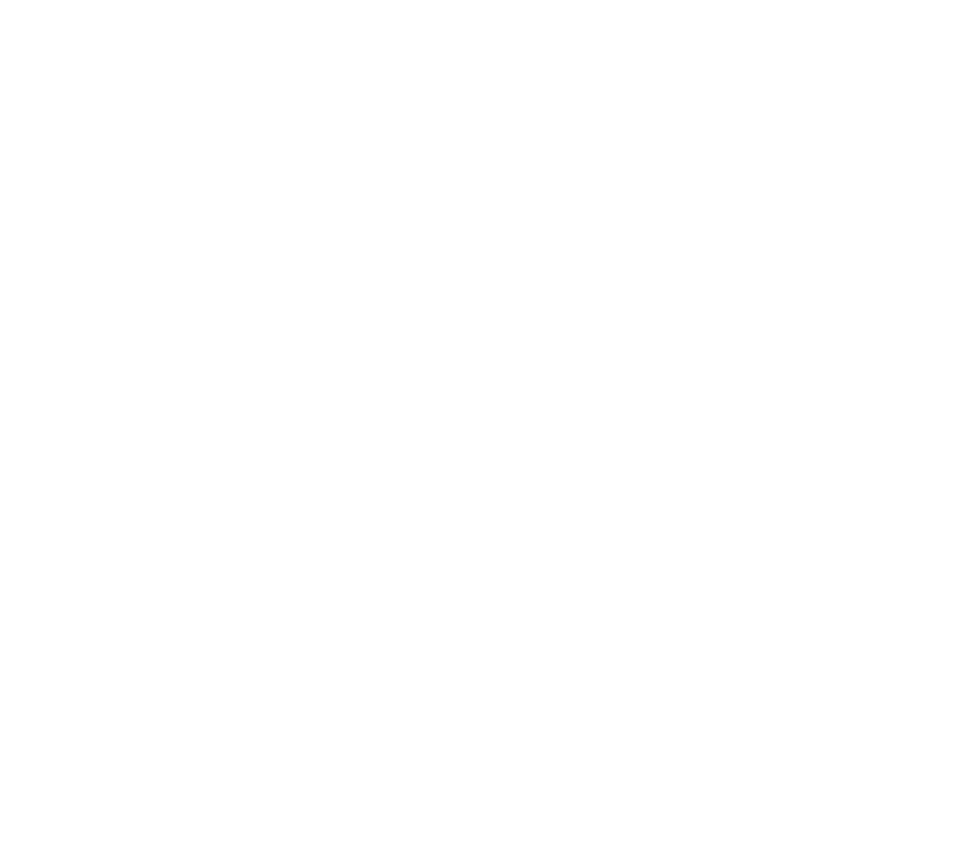
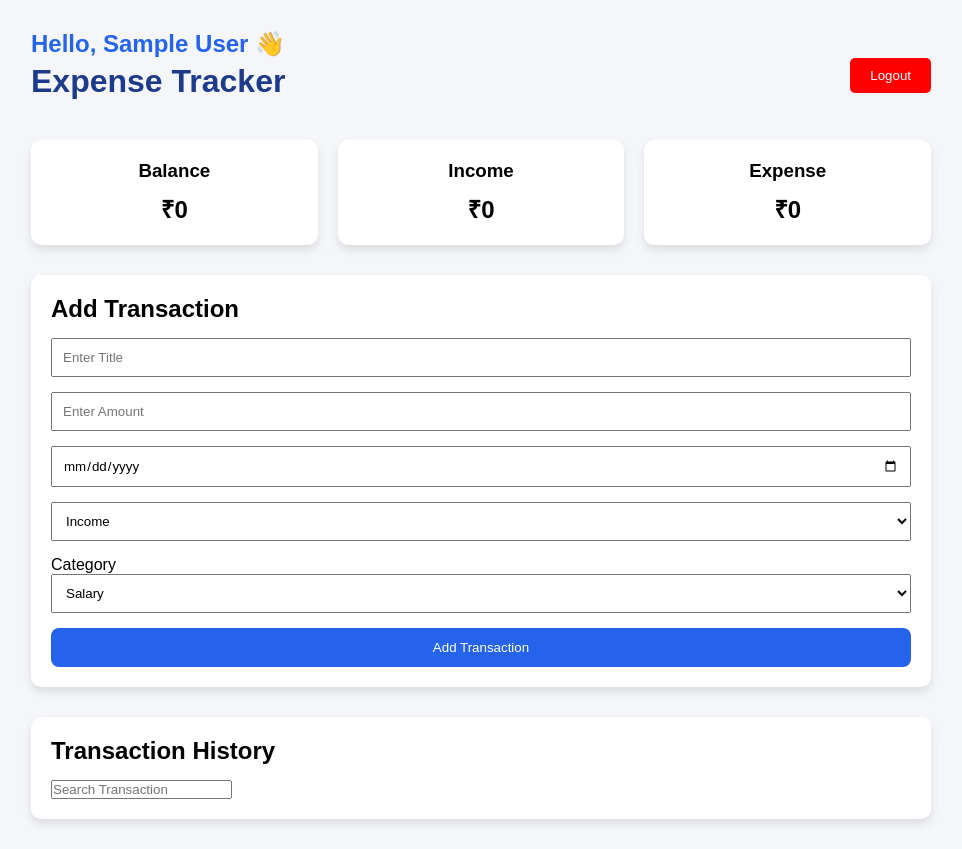
Before and after one commit to tejashri2111/Expense-Tracker, a plain HTML site: page client/dashboard.html in a window 1280 px wide. Shown: the whole page, without its empty margins (159-1121 px from the left). Before the commit the page ends 800 px from the top, so only its background shows below. Drawn offline with Linux system fonts and the light colour scheme; sample sign-in values are in the browser's storage.

Commit message:
completed Day 7 - Search Transaction

```diff
--- a/client/css/style.css
+++ b/client/css/style.css
@@ -0,0 +1,121 @@
+* {
+    margin: 0;
+    padding: 0;
+    box-sizing: border-box;
+    font-family: Arial, sans-serif;
+}
+
+body {
+    background: #f4f6f9;
+}
+
+.container {
+    width: 90%;
+    max-width: 900px;
+    margin: 30px auto;
+}
+
+h1 {
+    text-align: center;
+    margin-bottom: 20px;
+    color: #1e3a8a;
+}
+
+.summary {
+    display: flex;
+    justify-content: space-between;
+    gap: 20px;
+    margin-bottom: 30px;
+}
+
+.card {
+    flex: 1;
+    background: white;
+    padding: 20px;
+    border-radius: 10px;
+    text-align: center;
+    box-shadow: 0 5px 10px rgba(0,0,0,0.1);
+}
+
+.card h3 {
+    margin-bottom: 10px;
+}
+
+.add-transaction {
+    background: white;
+    padding: 20px;
+    border-radius: 10px;
+    margin-bottom: 30px;
+    box-shadow: 0 5px 10px rgba(0,0,0,0.1);
+}
+
+.add-transaction h2 {
+    margin-bottom: 15px;
+}
+
+.add-transaction input,
+.add-transaction select {
+    width: 100%;
+    padding: 10px;
+    margin-bottom: 15px;
+}
+
+#addBtn {
+    width: 100%;
+    padding: 12px;
+    background: #2563eb;
+    color: white;
+    border: none;
+    border-radius: 8px;
+    cursor: pointer;
+}
+
+#addBtn:hover {
+    background: #1d4ed8;
+}
+
+.transactions {
+    background: white;
+    padding: 20px;
+    border-radius: 10px;
+    box-shadow: 0 5px 10px rgba(0,0,0,0.1);
+}
+
+.transactions h2 {
+    margin-bottom: 15px;
+}
+
+#transactionList {
+    list-style: none;
+}
+
+#transactionList li {
+    display: flex;
+    justify-content: space-between;
+    padding: 12px;
+    border-bottom: 1px solid #ddd;
+}
+.header {
+    display: flex;
+    justify-content: space-between;
+    align-items: center;
+    margin-bottom: 20px;
+}
+
+#welcomeUser {
+    color: #2563eb;
+    margin-bottom: 5px;
+}
+
+#logoutBtn {
+    background-color: red;
+    color: white;
+    border: none;
+    padding: 10px 20px;
+    border-radius: 5px;
+    cursor: pointer;
+}
+
+#logoutBtn:hover {
+    background-color: darkred;
+}
--- a/client/dashboard.html
+++ b/client/dashboard.html
@@ -0,0 +1,96 @@
+<!DOCTYPE html>
+<html lang="en">
+
+<head>
+    <meta charset="UTF-8">
+    <meta name="viewport" content="width=device-width, initial-scale=1.0">
+    <title>Expense Tracker Dashboard</title>
+
+    <link rel="stylesheet" href="css/style.css">
+</head>
+
+<body>
+
+    <div class="container">
+
+        <div class="header">
+
+            <div>
+               <h2 id="welcomeUser"></h2>
+               <h1>Expense Tracker</h1>
+            </div>
+
+            <button id="logoutBtn">Logout</button>
+
+    </div>
+
+        <div class="summary">
+
+            <div class="card">
+                <h3>Balance</h3>
+                <h2 id="balance">₹0</h2>
+            </div>
+
+            <div class="card">
+                <h3>Income</h3>
+                <h2 id="income">₹0</h2>
+            </div>
+
+            <div class="card">
+                <h3>Expense</h3>
+                <h2 id="expense">₹0</h2>
+            </div>
+
+        </div>
+
+        <div class="add-transaction">
+
+            <h2>Add Transaction</h2>
+
+            <input type="text" id="title" placeholder="Enter Title">
+
+            <input type="number" id="amount" placeholder="Enter Amount">
+            <input type="date" id="date">
+
+            <select id="type">
+                <option value="income">Income</option>
+                <option value="expense">Expense</option>
+            </select>
+            <label for="category">Category</label>
+
+<select id="category">
+    <option value="Salary">Salary</option>
+    <option value="Food">Food</option>
+    <option value="Travel">Travel</option>
+    <option value="Shopping">Shopping</option>
+    <option value="Bills">Bills</option>
+    <option value="Entertainment">Entertainment</option>
+    <option value="Other">Other</option>
+</select>
+
+            <button id="addBtn">Add Transaction</button>
+
+        </div>
+
+        <div class="transactions">
+
+    <h2>Transaction History</h2>
+
+    <input
+        type="text"
+        id="search"
+        placeholder="Search Transaction">
+
+    <ul id="transactionList">
+
+    </ul>
+
+</div>
+
+    </div>
+
+    <script src="js/dashboard.js"></script>
+
+</body>
+
+</html>
--- a/client/js/dashboard.js
+++ b/client/js/dashboard.js
@@ -0,0 +1,139 @@
+
+const isLoggedIn = localStorage.getItem("isLoggedIn");
+
+if (isLoggedIn !== "true") {
+    window.location.href = "login.html";
+}
+const addBtn = document.getElementById("addBtn");
+const transactionList = document.getElementById("transactionList");
+const search = document.getElementById("search");
+
+const balance = document.getElementById("balance");
+const income = document.getElementById("income");
+const expense = document.getElementById("expense");
+const welcomeUser = document.getElementById("welcomeUser");
+const logoutBtn = document.getElementById("logoutBtn");
+
+let transactions = JSON.parse(localStorage.getItem("transactions")) || [];
+
+addBtn.addEventListener("click", function () {
+
+    const title = document.getElementById("title").value;
+    const amount = Number(document.getElementById("amount").value);
+    const type = document.getElementById("type").value;
+    const category = document.getElementById("category").value;
+    const date = document.getElementById("date").value;
+
+    if (title === "" || amount === 0) {
+        alert("Please fill all fields");
+        return;
+    }
+
+    const transaction = {
+        title,
+        amount,
+        type,
+        category,
+        date
+    };
+
+    transactions.push(transaction);
+
+localStorage.setItem("transactions", JSON.stringify(transactions));
+
+displayTransactions();
+
+// Clear input fields
+document.getElementById("title").value = "";
+document.getElementById("amount").value = "";
+document.getElementById("type").value = "income";
+document.getElementById("category").value = "Salary";
+document.getElementById("date").value = "";
+
+});
+function displayTransactions() {
+
+    transactionList.innerHTML = "";
+    const searchValue = search.value.toLowerCase();
+
+    let totalIncome = 0;
+    let totalExpense = 0;
+
+    transactions.forEach(function (transaction, index) {
+        if (!transaction.title.toLowerCase().includes(searchValue)) {
+            return;
+        }
+
+        const li = document.createElement("li");
+        li.innerHTML = `
+    <span>
+        <strong>${transaction.title}</strong><br>
+        Category: ${transaction.category}<br>
+        Date: ${transaction.date}
+    </span>
+
+    <span>
+        ₹${transaction.amount}
+        <button onclick="editTransaction(${index})">Edit</button>
+        <button onclick="deleteTransaction(${index})">Delete</button>
+    </span>
+`;
+        transactionList.appendChild(li);
+
+        if (transaction.type === "income") {
+            totalIncome += transaction.amount;
+        } else {
+            totalExpense += transaction.amount;
+        }
+
+    });
+
+    income.innerText = "₹" + totalIncome;
+    expense.innerText = "₹" + totalExpense;
+    balance.innerText = "₹" + (totalIncome - totalExpense);
+}
+function deleteTransaction(index) {
+
+    transactions.splice(index, 1);
+
+    localStorage.setItem("transactions", JSON.stringify(transactions));
+
+    displayTransactions();
+
+}
+function editTransaction(index) {
+
+    const transaction = transactions[index];
+    document.getElementById("title").value = transaction.title;
+    document.getElementById("amount").value = transaction.amount;
+    document.getElementById("type").value = transaction.type;
+    document.getElementById("category").value = transaction.category;
+    document.getElementById("date").value = transaction.date;
+
+    transactions.splice(index, 1);
+
+    localStorage.setItem("transactions", JSON.stringify(transactions));
+
+    displayTransactions();
+
+}
+
+displayTransactions();
+search.addEventListener("input", function () {
+
+    displayTransactions();
+
+});
+
+const user = JSON.parse(localStorage.getItem("user"));
+
+if (user) {
+    welcomeUser.innerText = `Hello, ${user.name} 👋`;
+}
+logoutBtn.addEventListener("click", function () {
+
+    localStorage.removeItem("isLoggedIn");
+
+    window.location.href = "login.html";
+
+});
```
Also changed, not shown: client/js/login.js (+26 -6 lines), client/js/signup.js (+7 -0 lines), client/signup.html (+31 -3 lines).
